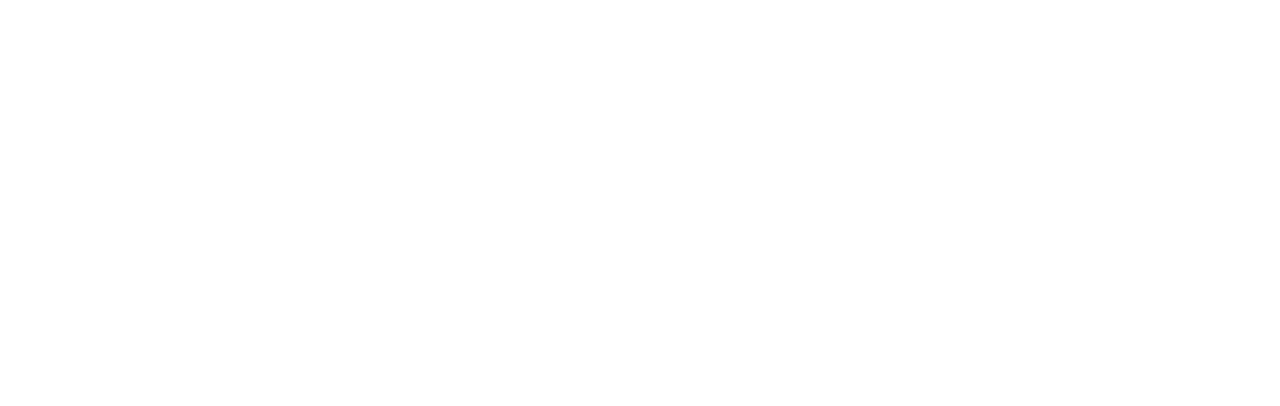
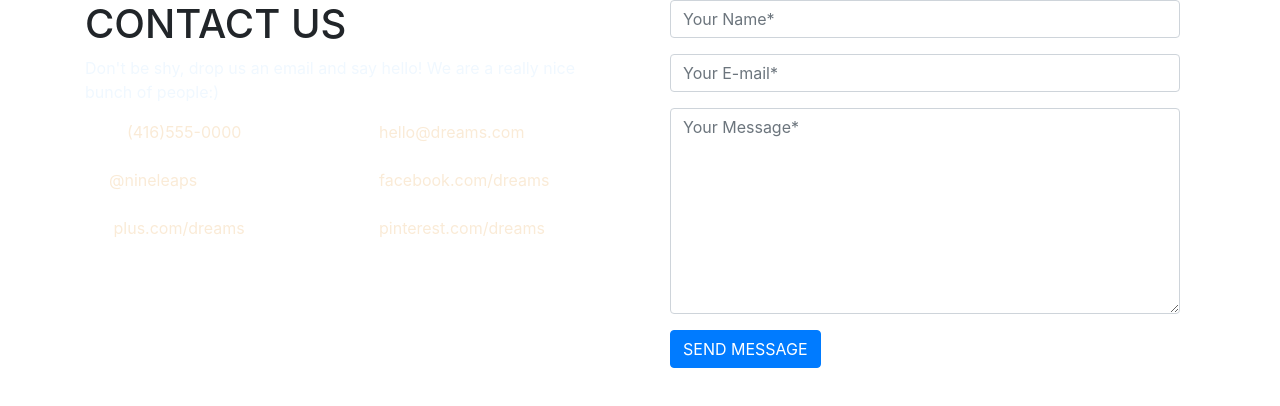
Before and after one commit to Alok30/Dream, a plain HTML site: page index.html in a window 1280 px wide. Drawn offline with nearby package versions, Linux system fonts and the light colour scheme.

Commit message:
Done By Alok

```diff
--- a/index.html
+++ b/index.html
@@ -12,7 +12,88 @@
     <div></div>
     <div></div>
     <div></div>
-    <div></div>
+
+
+
+
+
+
+
+
+
+
+    <footer class="col11">
+      <div class="container footer1">
+        <div class="footer2">
+          <div class="row">
+            <div class="col-md-6 col-sm-12">
+              <h1>CONTACT US</h1>
+              <p style="color: aliceblue"> Don't be shy, drop us an email and say hello! We are a really nice bunch of
+                people:)</p>
+              <div class="container">
+                <div class="row">
+                  <div class="col-md-6">
+                    <i class="fa fa-mobile  fa-3x " style="color:antiquewhite;" aria-hidden="true"></i>&nbsp;&nbsp;&nbsp;&nbsp;&nbsp;&nbsp;<span
+                      class="font2" style="color:antiquewhite;">(416)555-0000</span>
+                    <br>
+                    <br>
+                    <i class="fab fa-twitter  fa-3x " style="color:antiquewhite;"></i>&nbsp;&nbsp;<span class="font2"
+                      style="color:antiquewhite;">@nineleaps</span>
+                    <br>
+                    <br>
+                    <i class="fab fa-google-plus  fa-3x" style="color:antiquewhite;"></i>&nbsp;&nbsp;&nbsp;<span class="font2"
+                      style="color:antiquewhite;">plus.com/dreams</span>
+                    <br>
+                    <br>
+                  </div>
+                  <div class="col-md-6">
+                    <i class="fa fa-envelope  fa-3x" aria-hidden="true" style="color:antiquewhite;"></i>&nbsp;&nbsp;<span
+                      class="font2" style="color:antiquewhite;">hello@dreams.com</span>
+                    <br>
+                    <br>
+                    <i class="fab fa-facebook-square  fa-3x" style="color:antiquewhite;"></i>&nbsp;&nbsp;<span class="font2"
+                      style="color:antiquewhite;">facebook.com/dreams</span>
+                    <br>
+                    <br>
+                    <i class="fab fa-pinterest  fa-3x" style="color:antiquewhite;"></i>&nbsp;&nbsp;<span class="font2"
+                      style="color:antiquewhite;">pinterest.com/dreams</span>
+                  </div>
+                </div>
+              </div>
+            </div>
+            <br>
+            <br>
+
+
+
+            <br>
+            <br>
+            <div class="col-md-6">
+
+              <div class="container">
+
+                <form class="font24">
+                  <div class="form-group cls1">
+
+                    <input type="text" class="form-control" id="usr" placeholder="Your Name*" width="20" >
+                  </div>
+                  <div class="form-group cls1">
+
+                    <input type="email" class="form-control" id="pwd" placeholder="Your E-mail*">
+                  </div>
+                  <div class="form-group cls1">
+
+                    <textarea class="form-control" rows="8" id="comment" placeholder="Your Message*"></textarea>
+                  </div>
+                  <button type="submit" class="btn btn-primary bt1">SEND MESSAGE</button>
+                </form>
+
+
+              </div>
+            </div>
+          </div>
+        </div>
+    </footer>
 
 
 
```
